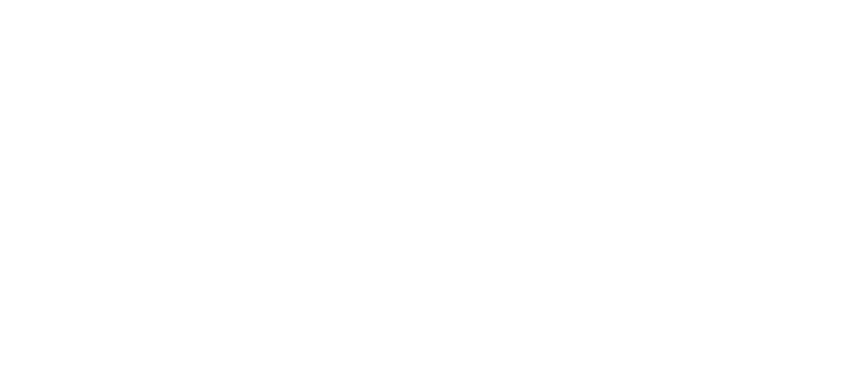
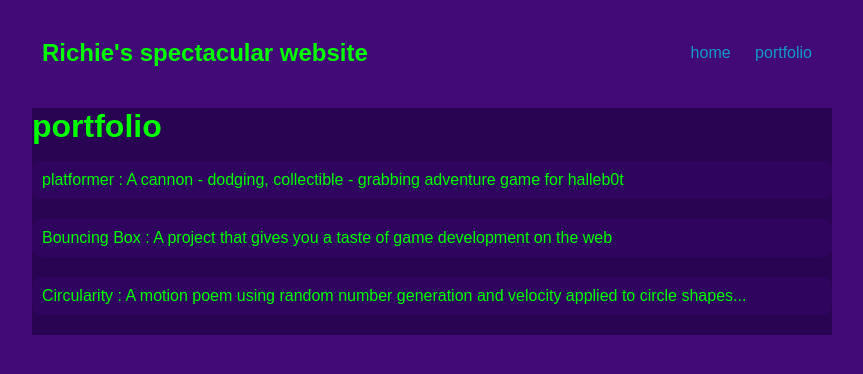
Before and after one commit to rbergeron1/rbergeron1.github.io, a plain HTML site: page portfolio.html in a window 1280 px wide. Shown: the whole page, without its empty margins (208-1071 px from the left). Drawn offline with Linux system fonts and the light colour scheme.

Commit message:
add portfolio.html file

```diff
--- a/portfolio.html
+++ b/portfolio.html
@@ -0,0 +1,37 @@
+<!DOCTYPE HTML>
+<html>
+    <head>
+        <title>
+    Richie's spectacular website
+        </title>
+        <link rel="stylesheet" href="style.css">
+    </head>
+
+
+    <body>
+      <div id="all-contents">
+        <nav>
+            <h1>Richie's spectacular website</h1>
+            <ul id="nav-ul">
+                <li class="nav-li">
+                    <a href="index.html">home</a>
+                </li>
+                <li class="nav-li">
+                    <a href="portfolio.html">portfolio</a>
+                </li>
+            </ul>
+        </nav>
+        <main>
+            <div class="content">
+                <h1>portfolio</h1>
+                <ul id="portfolio">
+                    <li><a href="projects/platformer/">platformer : A cannon - dodging, collectible - grabbing adventure game for halleb0t</a></li>
+                    <li><a href="projects/bouncing-box">Bouncing Box : A project that gives you a taste of game development on the web</a></li>
+                    <li><a href="projects/circularity/">Circularity : A motion poem using random number generation and velocity applied to circle shapes...</a></li>
+                </ul>
+            </div>
+        </main>
+
+      </div>
+    </body>
+</html>
--- a/style.css
+++ b/style.css
@@ -60,4 +60,31 @@ main {
 }
 h2, h3 {
     margin: 0px;
+} /* portfolio styles */
+.content h1 {
+    color: lime;
 }
+
+
+#portfolio {
+    list-style-type: none;
+    padding-left: 0;
+}
+
+
+#portfolio li {
+    background: #780adf17;
+    padding: 10px;
+    border-radius: 10px;
+    margin-bottom: 20px;
+}
+
+
+#portfolio li:hover {
+    background: #c813e0;
+}
+
+
+#portfolio a {
+    text-decoration: none;
+    color: lime;
```
